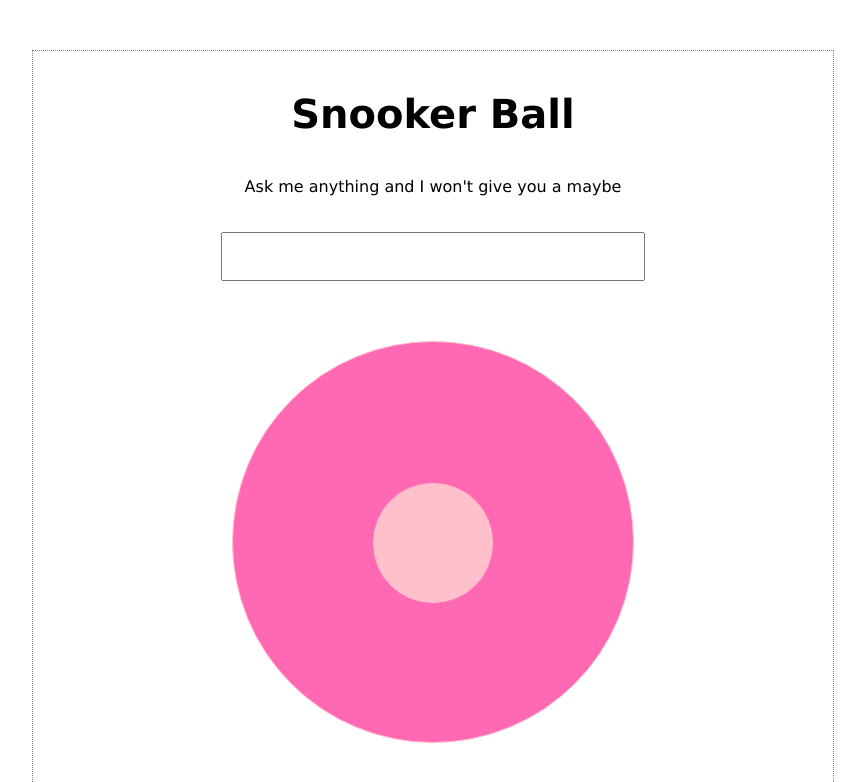
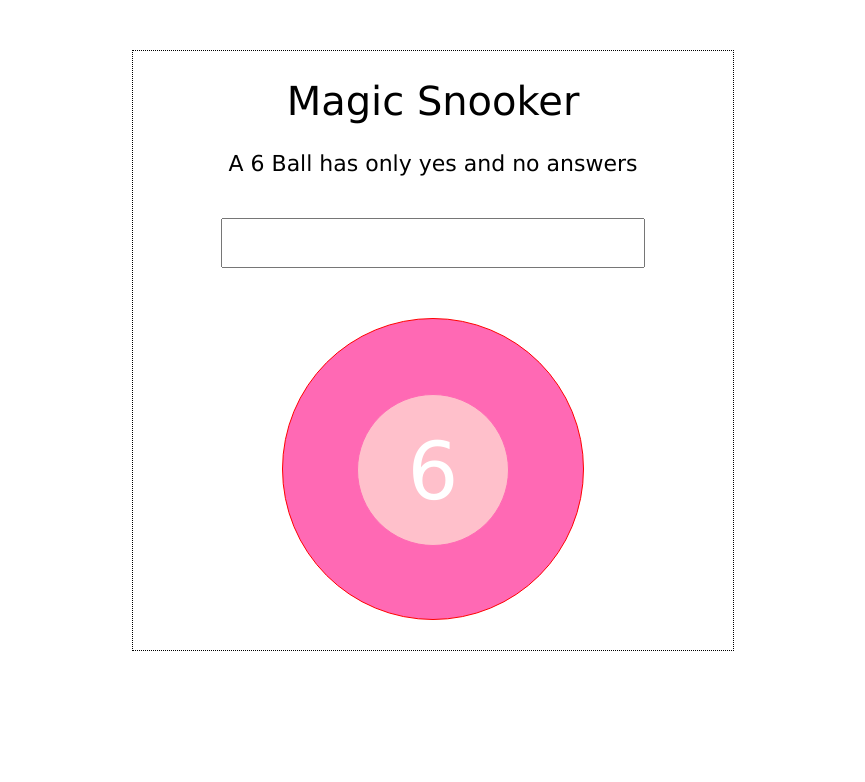
Before and after one commit to timislaw/JS-magic-8, a plain HTML site: page index.html in a window 1280 px wide. Shown: the top 782 px of the page, without its empty margins (207-1072 px from the left). Drawn offline with Linux system fonts and the light colour scheme.

Commit message:
different styling, and added some js

```diff
--- a/app.js
+++ b/app.js
@@ -0,0 +1,37 @@
+const answers = ["It is certain",
+                   "It is decidedly so",
+                   "Without a doubt",
+                   "Yes - definitely",
+                   "You may rely on it",
+                   "As I see it, yes",
+                   "Most likely",
+                   "Outlook good",
+                   "Yes",
+                   "Signs point to yes",
+                   "Don't count on it",
+                   "My reply is no",
+                   "My sources say no",
+                   "Outlook not so good",
+                   "Very doubtful",
+                   "No",
+                   "Ask again, nicely",
+                   "Yeah",
+                   "Def No",
+                   "Definitely"];
+
+    window.onload = function() {
+       const six = document.getElementById("six");
+       const answer = document.getElementById("answer");
+       const sixball = document.getElementById("six-ball");
+       const question = document.getElementById("question");
+
+       sixball.addEventListener("click", function() {
+         if (question.value.length < 1) {
+           alert('Enter a question!');
+         } else {
+           six.innerText = "";
+           const num = Math.floor(Math.random() * Math.floor(answers.length));
+           answer.innerText = answers[num];
+         }
+       });
+    };
--- a/index.html
+++ b/index.html
@@ -4,28 +4,21 @@
     <meta charset="UTF-8">
     <meta http-equiv="X-UA-Compatible" content="IE=edge">
     <meta name="viewport" content="width=device-width, initial-scale=1.0">
-    <title>Document</title>
+    <title>Magic Snooker</title>
+    <script defer src="/app.js"></script>
     <link rel="stylesheet" href="/style.css">
 </head>
 <body>
-<div class="centered">
-    <h3>Snooker Ball</h3>
-    <p class="instruction">Ask me anything and I won't give you a maybe</p>
-    <input type="text" name="textbox" id="questions">
-
-    <div class="six-ball" id="six-ball">
-        <div class="answers">
-            <p id="six"></p>
+    <div id="content">
+        <h1>Magic Snooker</h1>
+        <p id="info">A 6 Ball has only yes and no answers</p>
+        <input type="text" id="question" />
+        <div id="six-ball" class="six-ball">
+          <div class="answer">
+            <p id="six">6</p>
             <p id="answer"></p>
+          </div>
         </div>
-    </div>
-
-</div>
-
-
-
-
-    <!-- link to js -->
-    <script src="/app.js"></script>
+      </div>
 </body>
 </html>
--- a/style.css
+++ b/style.css
@@ -1,59 +1,55 @@
-h3 {
-    font-size: 2.5em;
+h1 { font-weight: 100; font-size: 2.5em;}
+
+    #content {
+     width: 600px;
+     margin: 0 auto;
+     margin-top: 50px;
+     border: 1px dotted black;
+     text-align: center;
      font-family: Verdana, Geneva, Tahoma, sans-serif;
-    font-weight: 1.5em;
+     font-weight: 100;
    }
-#six{
+
+    .six-ball {
+      background-color: hotpink;
+      border: 1px solid red;
+      border-radius: 50%;
+      width: 300px;
+      height: 300px;
+      margin: 0 auto;
+      margin-bottom: 30px;
+      margin-top: 30px;
+    }
+
+    .answer {
+      background-color: pink;
+      border: 1px solid hotpink;
+      border-radius: 50%;
+      width: 50%;
+      height: 50%;
+      margin: 25% auto;
+    }
+
+    #six {
       font-size: 5em;
       margin: 20% auto;
-    color: whitesmoke;
+      color: white;
+    }
 
+    #answer {
+      padding: 23px;
+      color: darkgoldenrod;
+      letter-spacing: 2px;
+      font-size:18px;
     }
-#answer{
-    padding: 23px;
-    color: thistle;
-    letter-spacing: 2px;
-    font-size: 18px;
-}
-.answers{
-    background-color: pink;
-    border: 1px solid hotpink;
-    width: 30%;
-    height: 30%;
-    margin: 35% auto;
-    border-radius: 50%;
-}
-.six-ball{
-    background-color: hotpink;
-    border: 1px solid pink;
-    width: 400px;
-    height: 400px;
-    border-radius: 50%;
-    margin: 0 auto;
-    margin-top: 40px;
-    margin-bottom: 40px;
-}
-#six-ball{
 
-}
-.centered{
-    font-weight: 100px;
-    margin: 0 auto;
-    margin-top: 50px;
-    border: 1px dotted gray;
-    text-align: center;
-    width: 800px;
-
-}
-.instructions{
-    font-size: 20px;
-}
-#questions{
+    #question {
       margin: 20px;
       padding: 10px;
       width: 400px;
+      font-size:22px;
+    }
+
+    #info {
       font-size: 22px;
     }
-*{
-    font-family: Verdana, Geneva, Tahoma, sans-serif;
-}
```
Lines whose indentation alone changed are shown as unchanged.
